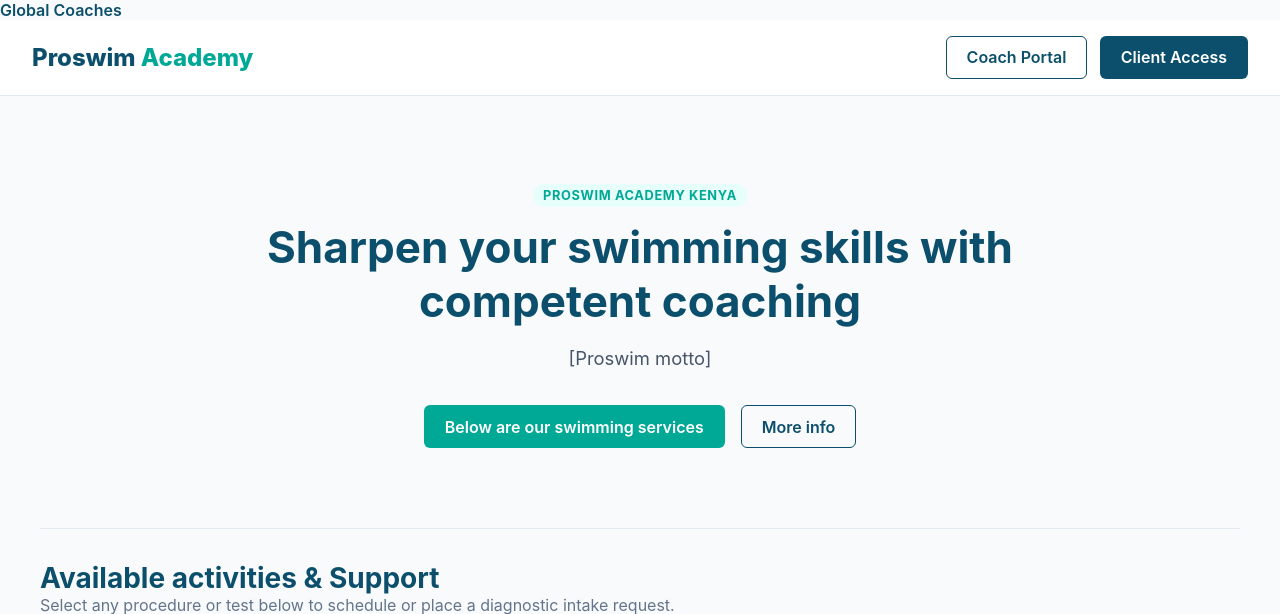
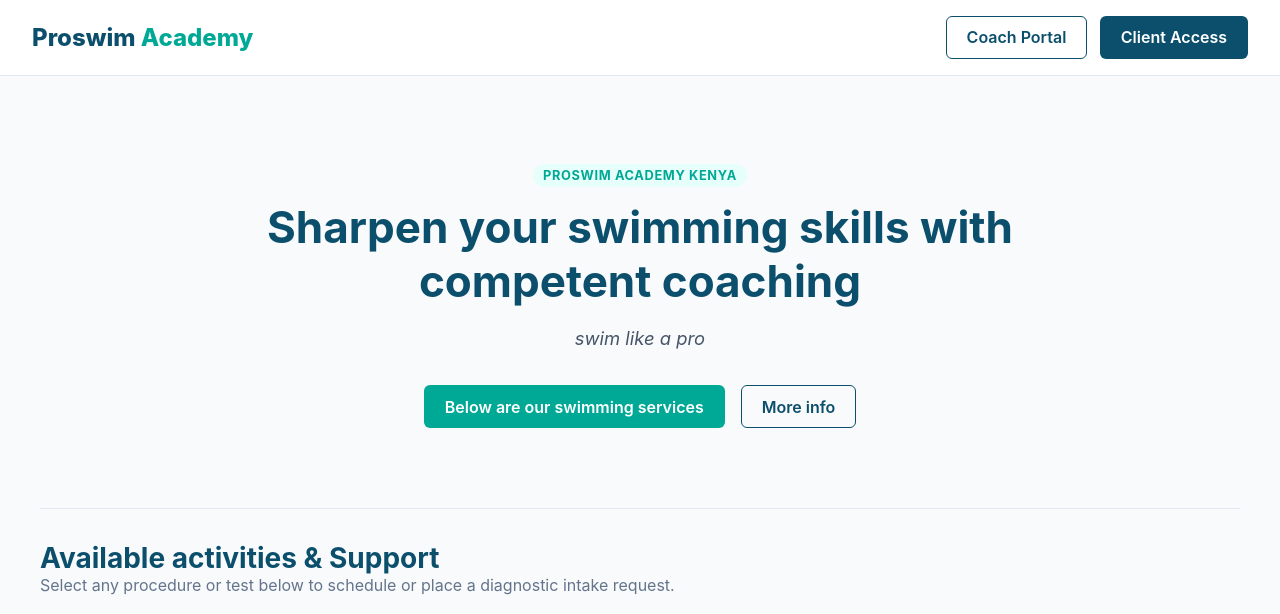
Before and after one commit to ronjoy18/proswim, a Django app: page / in a window 1280 px wide. Shown: the top 614 px of the page. Run offline with Django 5.2, Linux system fonts and the light colour scheme; data comes from the database, SQL or seed files in the repository.

Commit message:
dashboard improvement

```diff
--- a/templates/base.html
+++ b/templates/base.html
@@ -1,9 +1,9 @@
 <!DOCTYPE html>
 <html lang="en">
 <head>
-  <a href="/directory/coaches/" class="nav-link" style="color: var(--primary-deep); font-weight: 600; text-decoration: none;">
+  <!-- <a href="/directory/coaches/" class="nav-link" style="color: var(--primary-deep); font-weight: 600; text-decoration: none;">
   Global Coaches
-  </a>
+  </a> -->
   <meta charset="UTF-8">
   <meta name="viewport" content="width=device-width, initial-scale=1.0">
   <title>{% block title %}Proswim Academy Kenya {% endblock %}</title>
--- a/templates/index.html
+++ b/templates/index.html
@@ -7,8 +7,8 @@
     PROSWIM ACADEMY KENYA
   </span>
   <h1 style="font-size: 2.75rem; color: var(--primary-deep); margin: 1rem 0;">Sharpen your swimming skills with competent coaching</h1>
-  <p style="font-size: 1.15rem; color: #475569; line-height: 1.6;">
-    [Proswim motto]
+  <p style="font-style: italic;font-size: 1.15rem; color: #475569; line-height: 1.6;">
+    swim like a pro
   </p>
   <div style="margin-top: 2rem; display: flex; gap: 1rem; justify-content: center;">
     <a href="#activities-anchor" class="clinical-btn btn-teal">Below are our swimming services</a>
```
